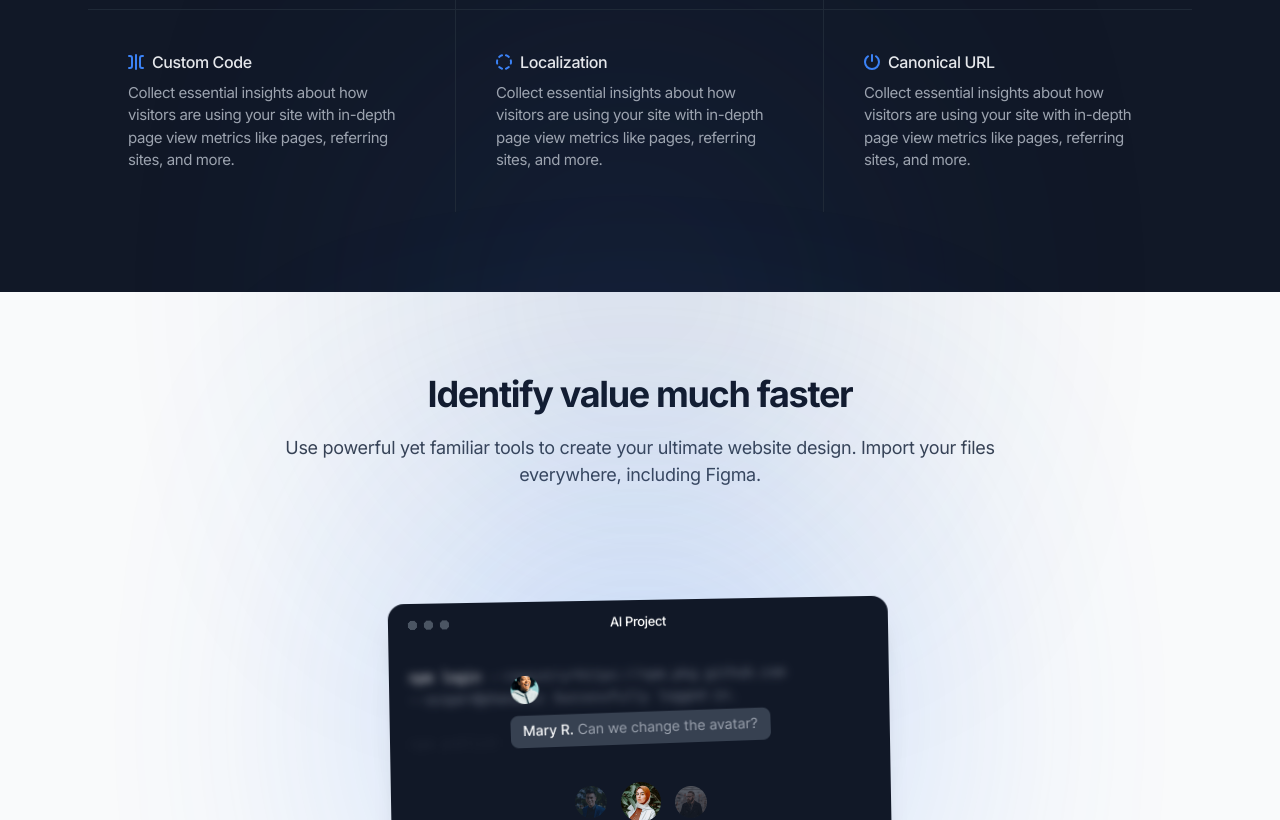
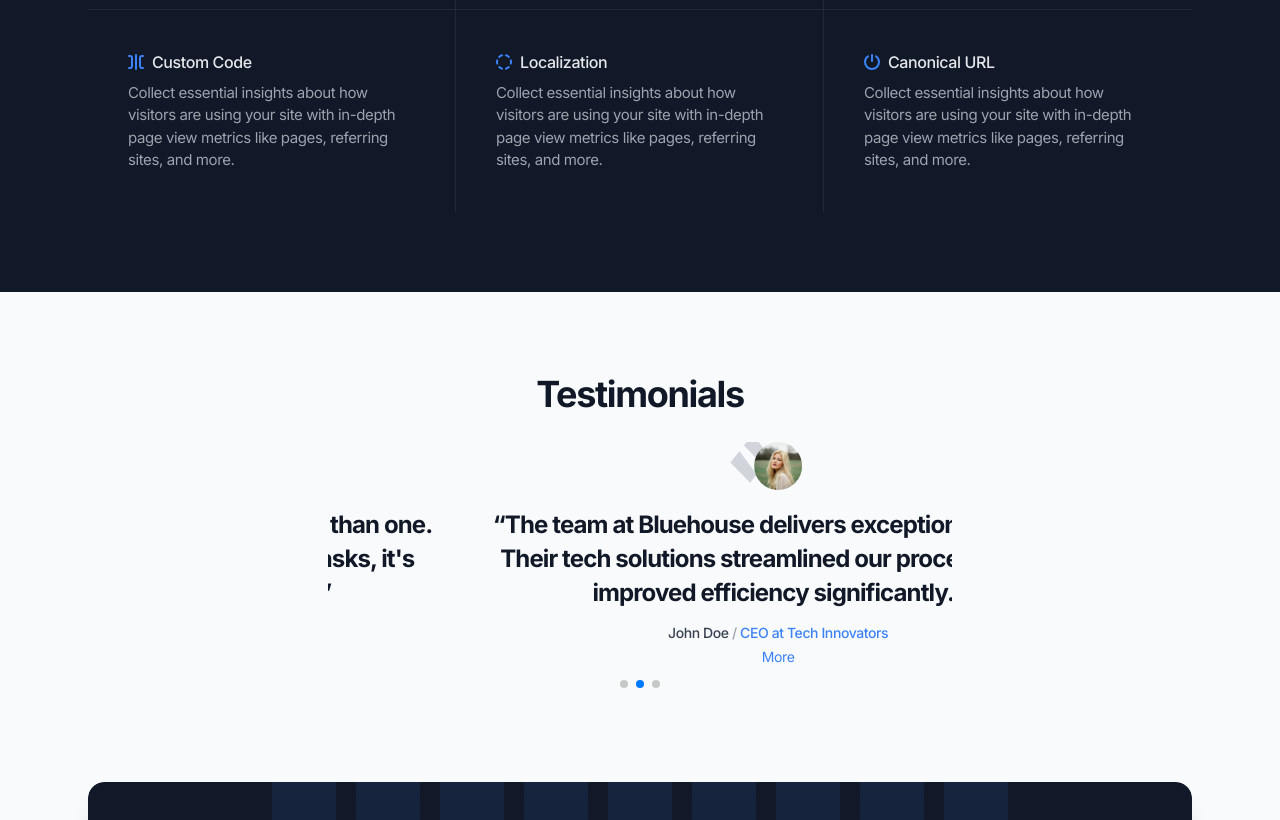
Before and after one commit to bluehouseng/bluehouse-website-v2, a Next.js app: page / in a window 1280 px wide. Shown: the part 1980-2800 px from the top of the page. Built offline with nearby package versions, Linux system fonts and the light colour scheme.

Commit message:
worked on landing page

```diff
--- a/app/(default)/page.tsx
+++ b/app/(default)/page.tsx
@@ -18,9 +18,9 @@
       <BusinessCategories />
 
       <FeaturesPlanet />
-      <Features />
+      {/* <Features /> */}
       <LargeTestimonial />
-      <TestimonialsCarousel />
+      {/* <TestimonialsCarousel /> */}
       <Cta />
     </>
   );
--- a/components/cta.tsx
+++ b/components/cta.tsx
@@ -24,8 +24,8 @@
             <Image className="max-w-none" src={Stripes} alt="Stripes" />
           </div>
           <div className="px-4 py-12 md:px-12 md:py-20">
-            <h2 className="mb-6 border-y text-3xl font-bold text-gray-200 [border-image:linear-gradient(to_right,transparent,theme(colors.slate.700/.7),transparent)1] md:mb-12 md:text-4xl">
-              Create your next project with Bluehouse
+            <h2 className="mb-6 border-y text-3xl font-bold text-gray-200 [border-image:linear-gradient(to_right,transparent,theme(colors.slate.700/.7),transparent)1] md:mb-12 md:text-2xl">
+            There’s so much to explore! Learn more about our programs, services and products and how we can help you succeed.
             </h2>
             <div className="mx-auto max-w-xs sm:flex sm:max-w-none sm:justify-center">
               <a
@@ -33,7 +33,7 @@
                 href="#0"
               >
                 <span className="relative inline-flex items-center">
-                  Start Free Trial{" "}
+                Connect with Us{" "}
                   <span className="ml-1 tracking-normal text-blue-300 transition-transform group-hover:translate-x-0.5">
                     -&gt;
                   </span>
--- a/components/large-testimonial.tsx
+++ b/components/large-testimonial.tsx
@@ -46,7 +46,7 @@
               disableOnInteraction: false,
             }}
             loop={true}
-            speed={2000}
+            speed={2500}
             modules={[Autoplay, Navigation, Pagination]}
             className="mt-6"
             pagination={{
```
